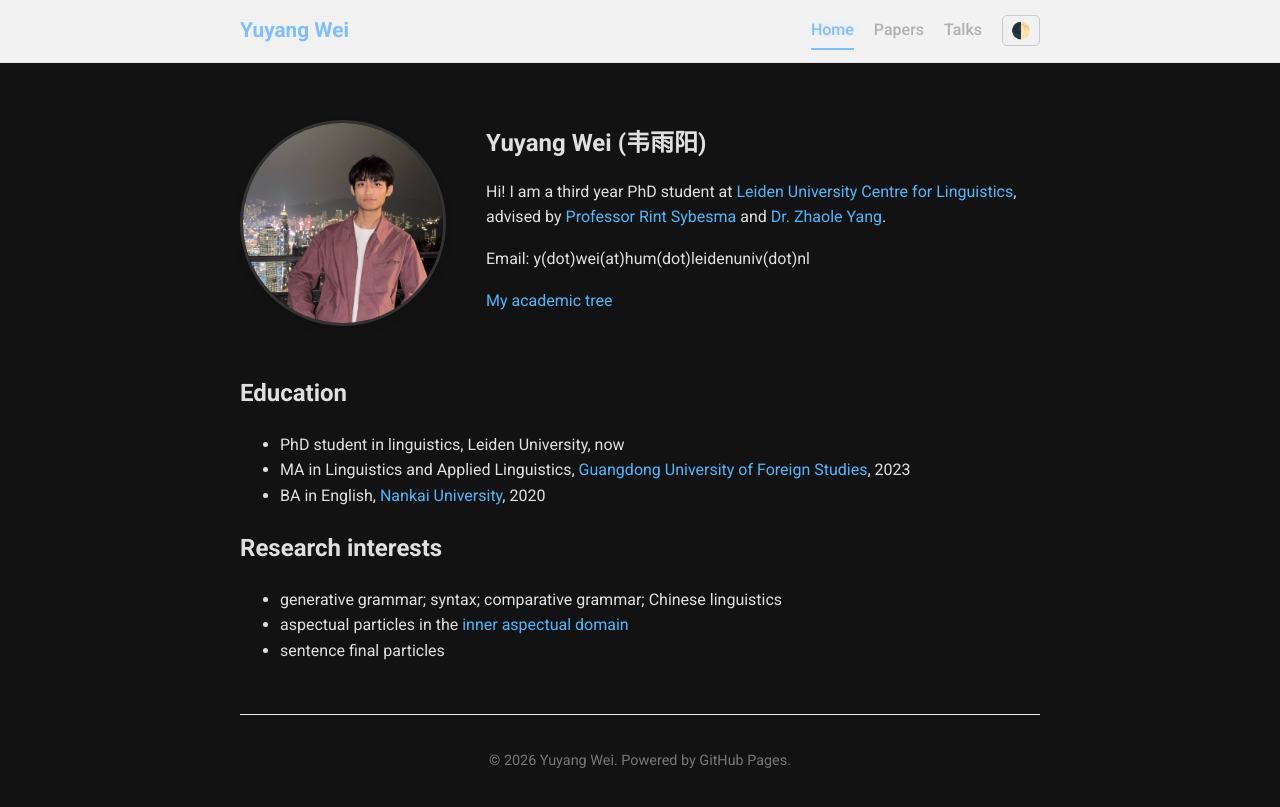
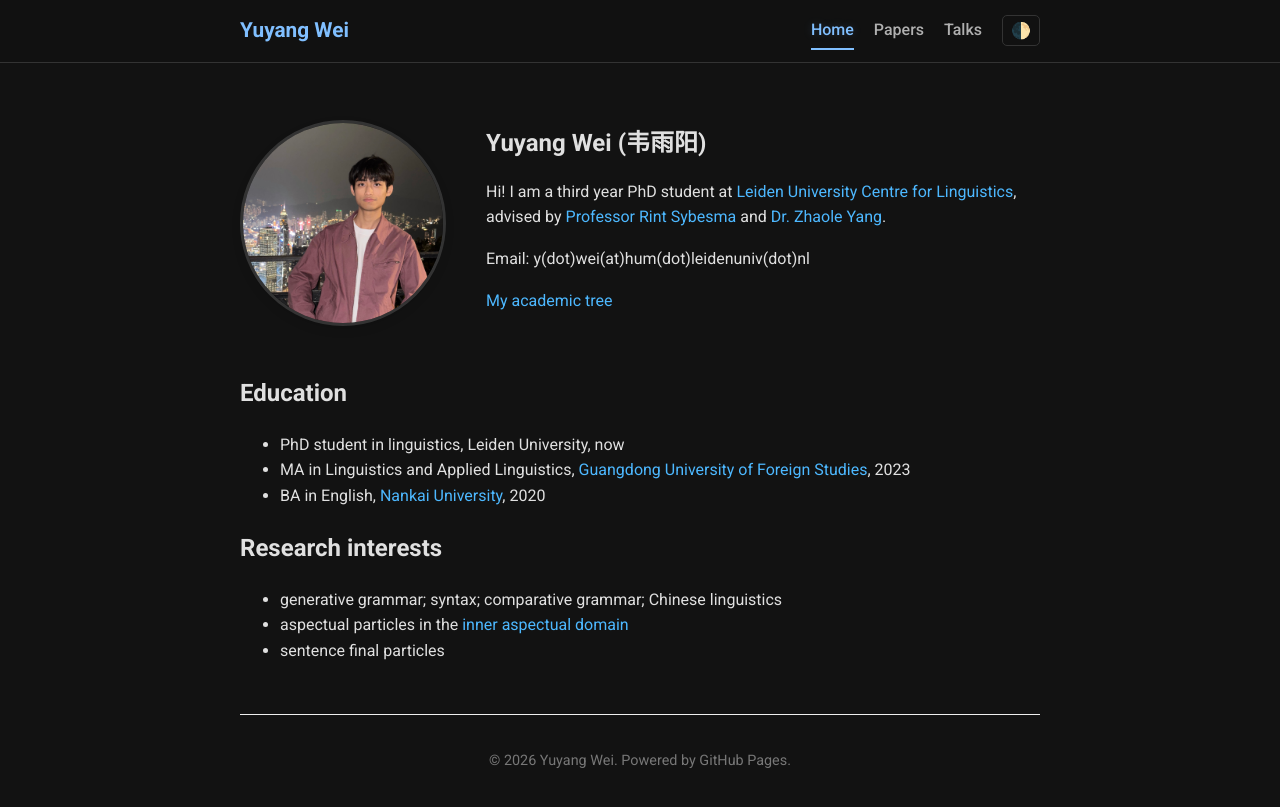
Before and after one commit to yuyang-wei/yuyang-wei.github.io, a Jekyll site: the page built from index.md, in a window 1280 px wide. Shown: the top 807 px of the page. Built offline with Jekyll 4.4.1, drawn with Linux system fonts in a browser that asks for light colours; our own code applies the rules of GitHub Pages for plain Markdown files.

Commit message:
修正夜间模式颜色，有关硬编码替换为颜色变量

```diff
--- a/_includes/nav.html
+++ b/_includes/nav.html
@@ -28,11 +28,12 @@
     top: 0;
     left: 0;
     width: 100%;
-    background-color: rgba(255, 255, 255, 0.95); /* 半透明白色背景 */
+    background-color: var(--nav-bg);
     backdrop-filter: blur(5px); /* 磨砂玻璃效果 */
-    border-bottom: 1px solid #e0e0e0;
+    border-bottom: 1px solid var(--border-color);
     z-index: 1000; /* 确保在最上层 */
     padding: 12px 0;
+    transition: background-color 0.3s, border-bottom 0.3s; /* 平滑过渡 */
   }
 
   .nav-container {
@@ -56,6 +57,7 @@
   .nav-links {
     display: flex;
     gap: 20px;
+    align-items: center; /* 确保切换按钮垂直居中 */
   }
 
   /* 基础选项卡样式 */
@@ -86,18 +88,43 @@
 
   /* 按钮及下拉菜单基础样式 */
   .theme-switch-wrapper { position: relative; display: flex; align-items: center; }
+
   #theme-toggle {
-    background: none; border: 1px solid #ccc; border-radius: 5px;
-    cursor: pointer; padding: 5px 8px; font-size: 1rem; color: var(--text-color);
+    background: none;
+    /* 修改点：边框随主题变化 */
+    border: 1px solid var(--border-color);
+    border-radius: 5px;
+    cursor: pointer;
+    padding: 5px 8px;
+    font-size: 1rem;
+    color: var(--text-color);
   }
+
   .theme-menu {
-    display: none; position: absolute; top: 100%; right: 0;
-    background: var(--bg-color); border: 1px solid #ddd;
-    box-shadow: 0 4px 10px rgba(0,0,0,0.1); border-radius: 5px; z-index: 1001;
+    display: none;
+    position: absolute;
+    top: 100%;
+    right: 0;
+    background: var(--bg-color);
+    /* 修改点：边框随主题变化 */
+    border: 1px solid var(--border-color);
+    box-shadow: 0 4px 10px rgba(0,0,0,0.1);
+    border-radius: 5px;
+    z-index: 1001;
   }
+
   .theme-menu.show { display: block; }
+
   .theme-option {
-    padding: 8px 15px; cursor: pointer; white-space: nowrap; color: var(--text-color);
+    padding: 8px 15px;
+    cursor: pointer;
+    white-space: nowrap;
+    color: var(--text-color);
   }
-  .theme-option:hover { background: #f0f0f0; color: #000; }
+
+  /* 修改点：悬停时的背景也要随主题变化 */
+  .theme-option:hover {
+    background: var(--border-color);
+    color: var(--nav-active);
+  }
 </style>
```
